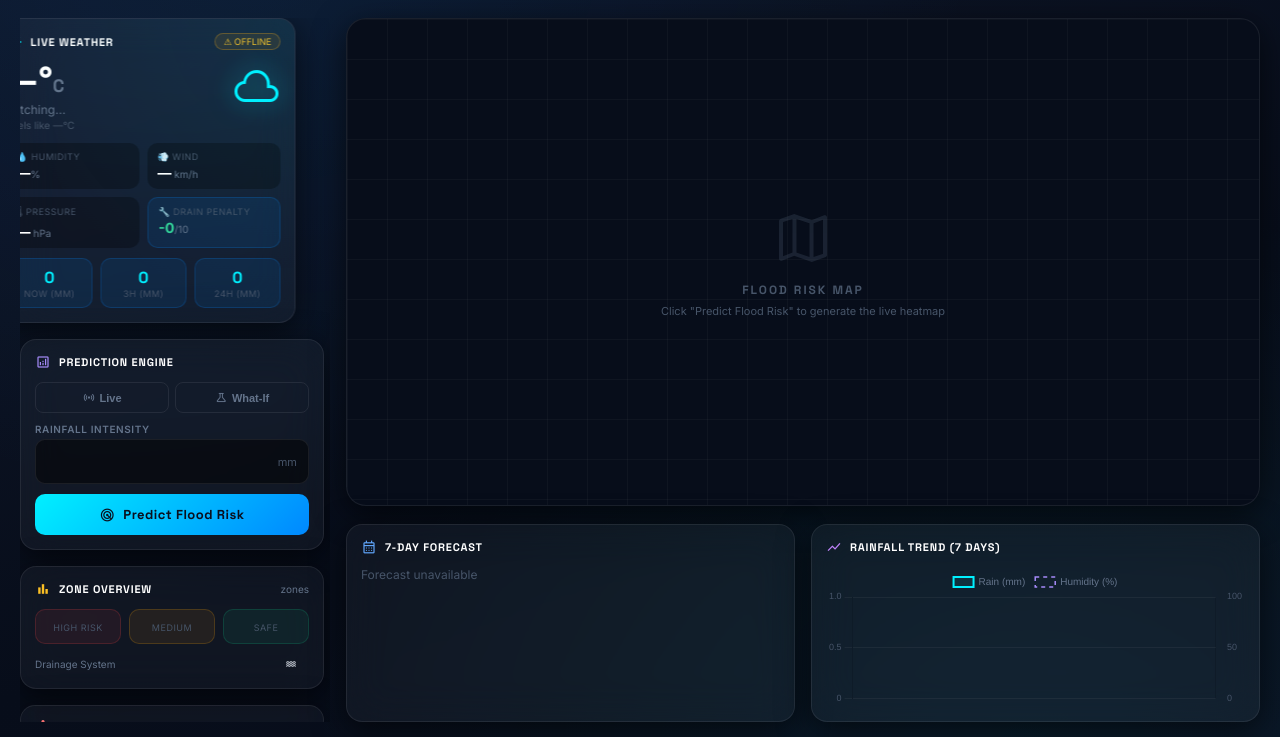
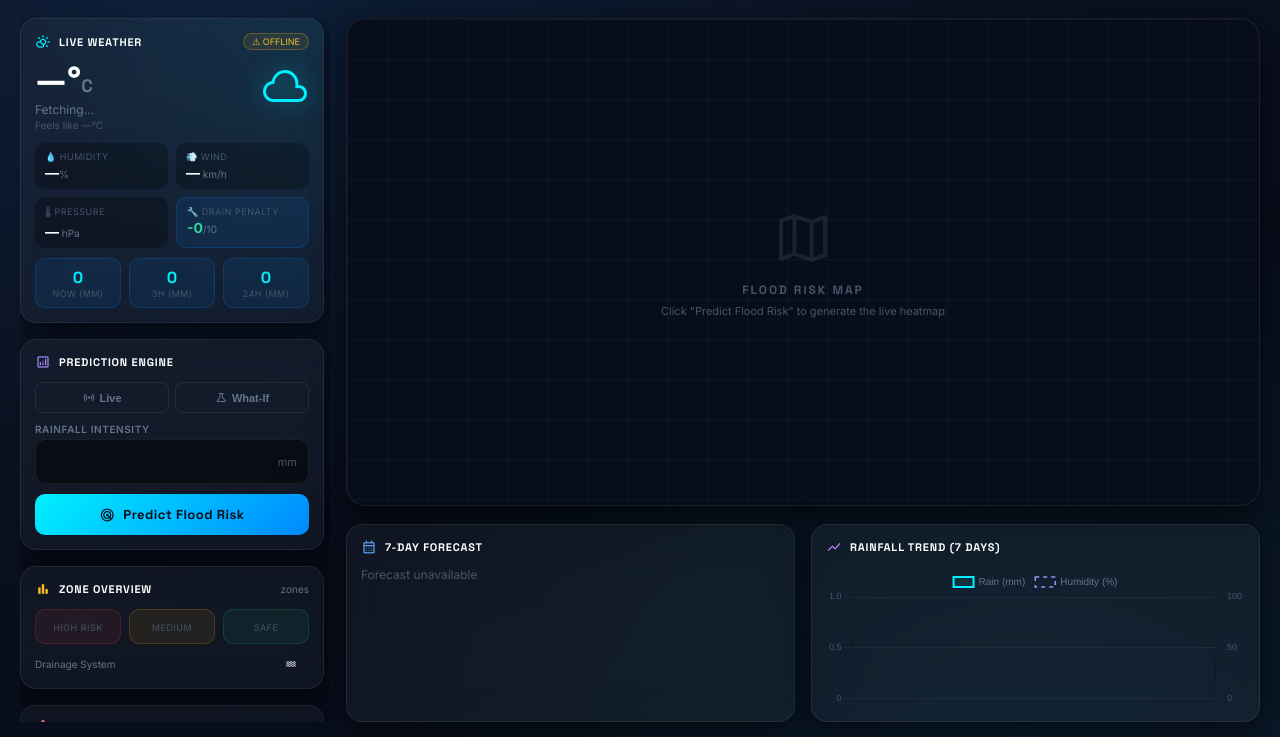
Before and after one commit to shouryasingh2311/RainRisk_Spotter, a Flask app: template templates/index.html in a window 1280 px wide. Shown: the part 58-795 px from the top of the page. Run offline with Flask 3, Linux system fonts and the light colour scheme; the template is opened without the code that fills it, so the values that code supplies are empty; some libraries are stand-ins or nearby versions.

Commit message:
Fix GSAP conflict stripping Live Weather card left margin

```diff
--- a/templates/index.html
+++ b/templates/index.html
@@ -517,7 +517,7 @@
         <aside id="sidebar">
 
             <!-- 1. Live Weather Card -->
-            <div class="glass panel glass-hover" id="weather-card">
+            <div class="glass panel" id="weather-card">
                 <div class="weather-bg"></div>
                 <div class="section-header">
                     <span class="material-symbols-outlined s-icon" style="color:var(--cyan)">partly_cloudy_day</span>
```
